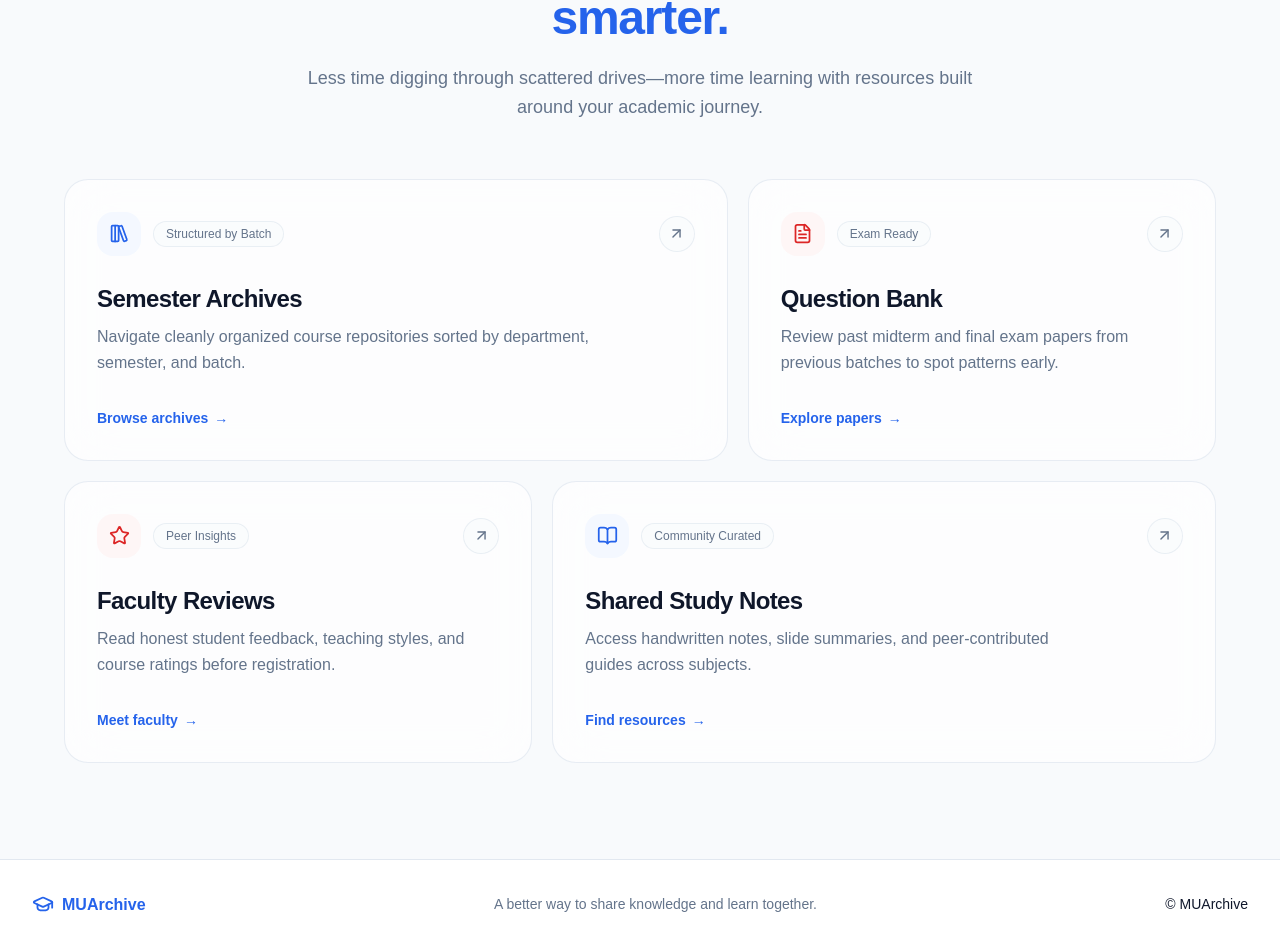
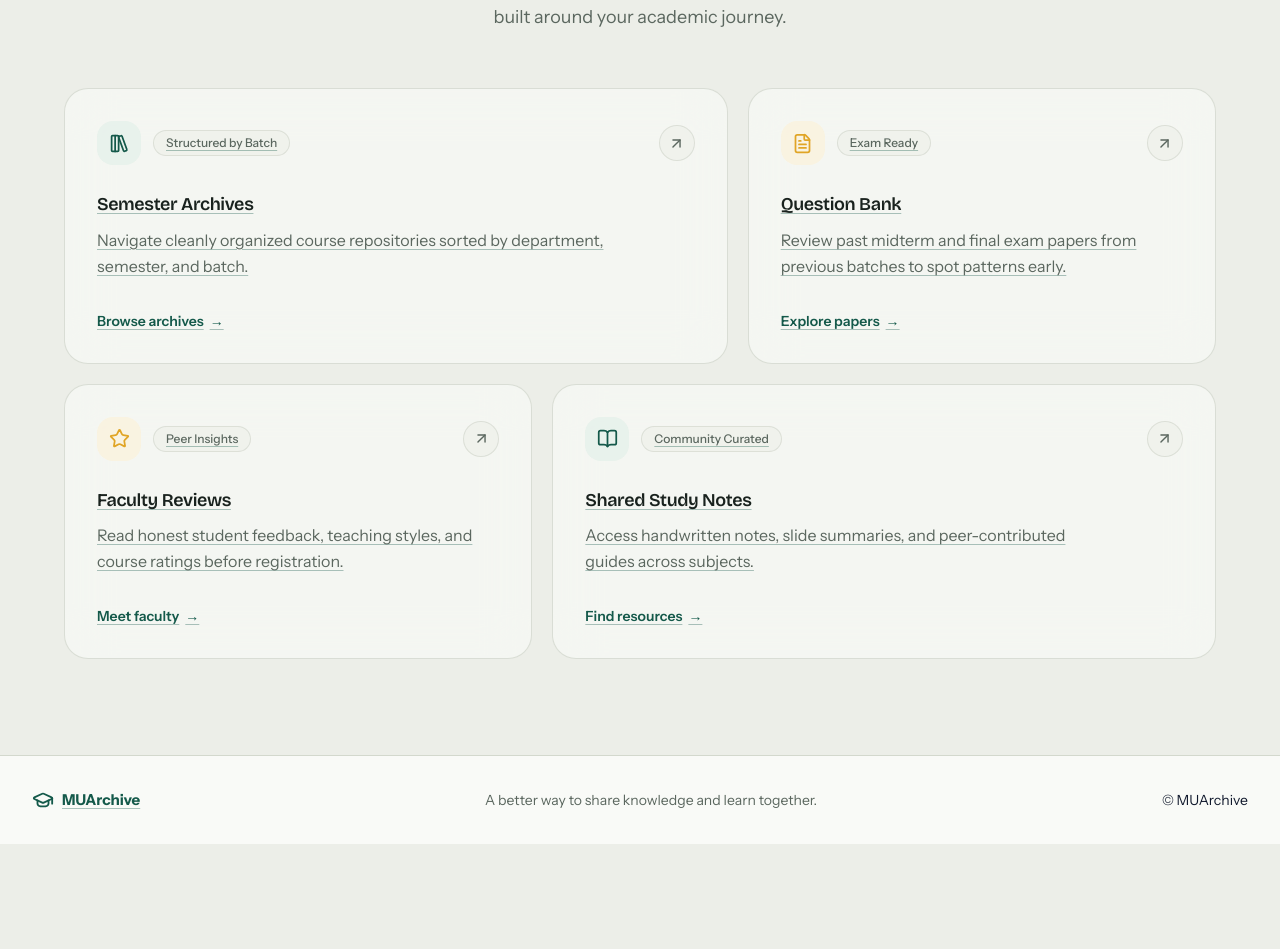
Before and after one commit to fah20im04/Metro-Archive, a Next.js app: page / in a window 1280 px wide. Shown: the part 967-1916 px from the top of the page. After the commit the page ends 1811 px from the top, so only its background shows below. Built offline with nearby package versions, Linux system fonts and the light colour scheme; no server answers.

Commit message:
redesigned ui

```diff
--- a/app/Components/Hero.tsx
+++ b/app/Components/Hero.tsx
@@ -73,7 +73,7 @@ export default function Hero() {
           </Link>
 
           <Link
-            href="/question-bank"
+            href="/questionBank"
             className="group inline-flex items-center gap-2 rounded-full border border-border/70 bg-surface/65 px-4 py-2 text-sm font-medium text-foreground backdrop-blur-md transition hover:border-primary/40 hover:bg-surface/90 hover:text-primary"
           >
             <FileText size={15} className="text-accent" />
--- a/app/globals.css
+++ b/app/globals.css
@@ -1,65 +1,91 @@
 @import "tailwindcss";
+
+/* =========================================
+   1. TOKENS
+   Palette: mineral green-grey paper, deep pine
+   primary, marigold accent, brick for danger.
+   Neutrals carry a slight green undertone so
+   nothing reads as default slate or pure grey.
+========================================= */
 
 :root {
   color-scheme: light;
 
-  /* Brand Colors */
-  --primary: #2563eb;
-  --primary-hover: #1d4ed8;
-  --primary-dark: #1e3a8a;
-  --primary-light: #eff6ff;
+  /* Brand */
+  --primary: #14594a;
+  --primary-hover: #0f4a3d;
+  --primary-dark: #0a3329;
+  --primary-light: #e3efe9;
 
-  --accent: #dc2626;
-  --accent-hover: #b91c1c;
-  --accent-light: #fef2f2;
+  --accent: #e0a526;
+  --accent-hover: #c98f16;
+  --accent-light: #fbf1d9;
+  --accent-foreground: #2a1d00;
 
-  /* Backgrounds */
-  --background: #f8fafc;
-  --surface: #ffffff;
-  --surface-secondary: #f1f5f9;
+  /* Surfaces */
+  --background: #eceee8;
+  --surface: #f9faf7;
+  --surface-secondary: #e2e5dd;
 
   /* Text */
-  --foreground: #0f172a;
-  --muted: #64748b;
-  --muted-foreground: #94a3b8;
+  --foreground: #19221e;
+  --muted: #5b675f;
+  --muted-foreground: #8a948c;
 
-  /* Borders */
-  --border: #e2e8f0;
-  --border-strong: #cbd5e1;
+  /* Lines */
+  --border: #d3d8cd;
+  --border-strong: #b6beb0;
 
-  /* Status Colors */
-  --success: #16a34a;
-  --success-light: #f0fdf4;
+  /* Status */
+  --success: #2f7d4f;
+  --success-light: #e1f0e6;
 
-  --warning: #d97706;
-  --warning-light: #fffbeb;
+  --warning: #b86e0b;
+  --warning-light: #f8ead2;
 
-  --danger: #dc2626;
-  --danger-light: #fef2f2;
+  --danger: #b3382c;
+  --danger-light: #f6e0dc;
 
-  --info: #0284c7;
-  --info-light: #f0f9ff;
+  --info: #2d6a86;
+  --info-light: #dfecf1;
 
-  /* UI Effects */
-  --radius: 0.75rem;
-  --shadow-sm: 0 1px 2px 0 rgb(15 23 42 / 0.05);
-  --shadow-md: 0 4px 12px -2px rgb(15 23 42 / 0.08);
-  --shadow-lg: 0 12px 28px -8px rgb(15 23 42 / 0.12);
+  /* Shape: tighter radii, borders do most of the work */
+  --radius: 0.5rem;
+  --radius-sm: 0.3125rem;
+  --radius-lg: 0.875rem;
 
-  /* Focus Ring */
-  --ring: #93c5fd;
+  /* Shadows are tinted with the ink colour, kept shallow */
+  --shadow-sm: 0 1px 0 0 rgb(25 34 30 / 0.04);
+  --shadow-md:
+    0 2px 6px -1px rgb(25 34 30 / 0.08), 0 1px 2px rgb(25 34 30 / 0.05);
+  --shadow-lg: 0 14px 32px -12px rgb(25 34 30 / 0.22);
+
+  --ring: #5aa592;
+
+  /* Type */
+  --tracking-display: -0.022em;
+  --measure: 66ch;
 }
 
 /* =========================================
-   2. TAILWIND CSS V4 THEME
+   2. TAILWIND V4 THEME
+   Same token names as before, so existing
+   utility classes (bg-primary, text-muted…)
+   keep working.
 ========================================= */
 
 @theme inline {
-  /* Fonts */
-  --font-sans: var(--font-geist-sans);
-  --font-mono: var(--font-geist-mono);
+  /* Fonts: set --font-body / --font-heading via next/font in layout.
+     Fallbacks apply if they are not loaded. */
+  --font-sans:
+    var(--font-body, "Instrument Sans"), ui-sans-serif, system-ui,
+    -apple-system, "Segoe UI", sans-serif;
+  --font-display:
+    var(--font-heading, "Bricolage Grotesque"),
+    var(--font-body, "Instrument Sans"), ui-sans-serif, system-ui, sans-serif;
+  --font-mono:
+    var(--font-geist-mono), ui-monospace, "SF Mono", Menlo, monospace;
 
-  /* Backgrounds and Text */
   --color-background: var(--background);
   --color-foreground: var(--foreground);
   --color-surface: var(--surface);
@@ -68,7 +94,6 @@
   --color-muted: var(--muted);
   --color-muted-foreground: var(--muted-foreground);
 
-  /* Brand Colors */
   --color-primary: var(--primary);
   --color-primary-hover: var(--primary-hover);
   --color-primary-dark: var(--primary-dark);
@@ -77,12 +102,11 @@
   --color-accent: var(--accent);
   --color-accent-hover: var(--accent-hover);
   --color-accent-light: var(--accent-light);
+  --color-accent-foreground: var(--accent-foreground);
 
-  /* Borders */
   --color-border: var(--border);
   --color-border-strong: var(--border-strong);
 
-  /* Status Colors */
   --color-success: var(--success);
   --color-success-light: var(--success-light);
 
@@ -95,7 +119,6 @@
   --color-info: var(--info);
   --color-info-light: var(--info-light);
 
-  /* Border Radius */
   --radius-card: var(--radius);
 }
 
@@ -106,47 +129,48 @@
 .dark {
   color-scheme: dark;
 
-  --background: #0b1120;
-  --surface: #111827;
-  --surface-secondary: #1e293b;
+  --background: #121815;
+  --surface: #19211d;
+  --surface-secondary: #232d28;
 
-  --foreground: #f1f5f9;
-  --muted: #94a3b8;
-  --muted-foreground: #64748b;
+  --foreground: #e8ece6;
+  --muted: #a0aba3;
+  --muted-foreground: #758079;
 
-  --border: #334155;
-  --border-strong: #475569;
+  --border: #2f3b35;
+  --border-strong: #44534b;
 
-  --primary: #60a5fa;
-  --primary-hover: #93c5fd;
-  --primary-dark: #3b82f6;
-  --primary-light: #172554;
+  --primary: #6fc2a9;
+  --primary-hover: #8fd3be;
+  --primary-dark: #4fa88d;
+  --primary-light: #17302a;
 
-  --accent: #f87171;
-  --accent-hover: #fca5a5;
-  --accent-light: #450a0a;
+  --accent: #f0bb45;
+  --accent-hover: #f6cd6c;
+  --accent-light: #3a2d0c;
+  --accent-foreground: #251a00;
 
-  --success: #4ade80;
-  --success-light: #052e16;
+  --success: #6cc58c;
+  --success-light: #14301f;
 
-  --warning: #fbbf24;
-  --warning-light: #451a03;
+  --warning: #e5a04a;
+  --warning-light: #38270e;
 
-  --danger: #f87171;
-  --danger-light: #450a0a;
+  --danger: #ee7e72;
+  --danger-light: #3d1b17;
 
-  --info: #38bdf8;
-  --info-light: #082f49;
+  --info: #6fb4d1;
+  --info-light: #142c38;
 
-  --ring: #3b82f6;
+  --ring: #6fc2a9;
 
-  --shadow-sm: 0 1px 2px 0 rgb(0 0 0 / 0.2);
-  --shadow-md: 0 4px 12px -2px rgb(0 0 0 / 0.25);
-  --shadow-lg: 0 12px 28px -8px rgb(0 0 0 / 0.35);
+  --shadow-sm: 0 1px 0 0 rgb(0 0 0 / 0.25);
+  --shadow-md: 0 2px 8px -1px rgb(0 0 0 / 0.35);
+  --shadow-lg: 0 16px 36px -12px rgb(0 0 0 / 0.5);
 }
 
 /* =========================================
-   4. GLOBAL RESET
+   4. BASE
 ========================================= */
 
 * {
@@ -156,29 +180,31 @@
 html {
   scroll-behavior: smooth;
   scroll-padding-top: 5rem;
+  -webkit-text-size-adjust: 100%;
 }
 
 body {
   min-height: 100vh;
+  min-height: 100dvh;
   margin: 0;
 
   background-color: var(--background);
   color: var(--foreground);
 
-  font-family: Arial, Helvetica, sans-serif;
-  font-size: 16px;
+  font-family: var(--font-sans);
+  font-size: 0.9375rem; /* 15px */
   line-height: 1.6;
+  font-feature-settings: "kern", "liga", "calt";
+  text-rendering: optimizeLegibility;
 
   -webkit-font-smoothing: antialiased;
   -moz-osx-font-smoothing: grayscale;
-
-  transition:
-    background-color 0.2s ease,
-    color 0.2s ease;
 }
 
 /* =========================================
-   5. HEADINGS AND TEXT
+   5. TYPOGRAPHY
+   Compact scale suited to a content-heavy app.
+   Tight display tracking, balanced wrapping.
 ========================================= */
 
 h1,
@@ -188,22 +214,73 @@ h4,
 h5,
 h6 {
   color: var(--foreground);
-  font-weight: 700;
-  line-height: 1.25;
+  font-family: var(--font-display);
+  font-weight: 600;
+  line-height: 1.15;
+  letter-spacing: var(--tracking-display);
+  text-wrap: balance;
+}
+
+h1 {
+  font-size: clamp(1.75rem, 1.4rem + 1.2vw, 2.25rem); /* 28 to 36px */
+  line-height: 1.1;
+  letter-spacing: -0.025em;
+}
+
+h2 {
+  font-size: clamp(1.375rem, 1.2rem + 0.7vw, 1.625rem); /* 22 to 26px */
+}
+
+h3 {
+  font-size: 1.125rem; /* 18px */
+  line-height: 1.3;
+}
+
+h4,
+h5,
+h6 {
+  font-size: 1rem; /* 16px */
+  line-height: 1.4;
+  letter-spacing: -0.01em;
 }
 
 p {
   color: inherit;
+  text-wrap: pretty;
+}
+
+small {
+  font-size: 0.8125rem;
 }
 
 a {
   color: var(--primary);
-  text-decoration: none;
-  transition: color 0.2s ease;
+  text-decoration: underline;
+  text-decoration-thickness: 1px;
+  text-decoration-color: color-mix(in srgb, currentColor 35%, transparent);
+  text-underline-offset: 0.2em;
+  transition:
+    color 0.15s ease,
+    text-decoration-color 0.15s ease;
 }
 
 a:hover {
   color: var(--primary-hover);
+  text-decoration-color: currentColor;
+}
+
+/* Links styled as buttons, nav items, or cards opt out of underlines */
+a.btn-primary,
+a.btn-accent,
+a.btn-quiet,
+nav a,
+a.card {
+  text-decoration: none;
+}
+
+hr {
+  border: 0;
+  border-top: 1px solid var(--border);
 }
 
 /* =========================================
@@ -211,30 +288,36 @@ a:hover {
 ========================================= */
 
 ::selection {
-  background-color: var(--primary);
-  color: #ffffff;
+  background-color: var(--accent);
+  color: var(--accent-foreground);
+}
+
+* {
+  scrollbar-width: thin;
+  scrollbar-color: var(--border-strong) transparent;
 }
 
 ::-webkit-scrollbar {
-  width: 8px;
-  height: 8px;
+  width: 10px;
+  height: 10px;
 }
 
 ::-webkit-scrollbar-track {
-  background-color: var(--background);
+  background: transparent;
 }
 
 ::-webkit-scrollbar-thumb {
   background-color: var(--border-strong);
   border-radius: 999px;
+  border: 3px solid var(--background);
 }
 
 ::-webkit-scrollbar-thumb:hover {
-  background-color: var(--muted);
+  background-color: var(--muted-foreground);
 }
 
 /* =========================================
-   7. FORM ELEMENTS
+   7. FORMS
 ========================================= */
 
 input,
@@ -242,6 +325,7 @@ textarea,
 select,
 button {
   font: inherit;
+  letter-spacing: inherit;
 }
 
 input,
@@ -249,7 +333,25 @@ textarea,
 select {
   color: var(--foreground);
   background-color: var(--surface);
-  border-color: var(--border);
+  border: 1px solid var(--border-strong);
+  border-radius: var(--radius-sm);
+  transition:
+    border-color 0.15s ease,
+    box-shadow 0.15s ease;
+}
+
+input:hover,
+textarea:hover,
+select:hover {
+  border-color: var(--muted-foreground);
+}
+
+input:focus,
+textarea:focus,
+select:focus {
+  outline: none;
+  border-color: var(--primary);
+  box-shadow: 0 0 0 3px color-mix(in srgb, var(--ring) 35%, transparent);
 }
 
 input::placeholder,
@@ -261,38 +363,52 @@ button {
   cursor: pointer;
 }
 
-button:disabled {
+button:disabled,
+[aria-disabled="true"] {
   cursor: not-allowed;
-  opacity: 0.6;
+  opacity: 0.5;
 }
 
 :focus-visible {
-  outline: 2px solid var(--ring);
-  outline-offset: 2px;
+  outline: 2px solid var(--primary);
+  outline-offset: 3px;
+  border-radius: 2px;
 }
 
 /* =========================================
-   8. REUSABLE UI CLASSES
+   8. SURFACES
+   Borders carry structure; shadow only
+   appears where something actually floats.
 ========================================= */
 
 .card {
   background-color: var(--surface);
   border: 1px solid var(--border);
   border-radius: var(--radius);
-  box-shadow: var(--shadow-sm);
 }
 
+/* Raised: menus, popovers, dialogs */
+.card-raised {
+  background-color: var(--surface);
+  border: 1px solid var(--border);
+  border-radius: var(--radius-lg);
+  box-shadow: var(--shadow-lg);
+}
+
+/* Interactive cards respond with a border change, not a lift */
 .card-hover {
   transition:
-    transform 0.2s ease,
-    box-shadow 0.2s ease,
-    border-color 0.2s ease;
+    border-color 0.15s ease,
+    background-color 0.15s ease;
 }
 
 .card-hover:hover {
-  transform: translateY(-2px);
-  border-color: var(--border-strong);
-  box-shadow: var(--shadow-md);
+  border-color: var(--primary);
+  background-color: color-mix(
+    in srgb,
+    var(--primary-light) 40%,
+    var(--surface)
+  );
 }
 
 .text-muted {
@@ -303,64 +419,77 @@ button:disabled {
   border-color: var(--border);
 }
 
+.prose-measure {
+  max-width: var(--measure);
+}
+
 /* =========================================
-   9. BUTTON STYLES
+   9. BUTTONS
+   Primary is pine, accent is marigold with
+   dark text (white on yellow fails contrast).
 ========================================= */
 
-.btn-primary {
+.btn-primary,
+.btn-accent,
+.btn-quiet {
   display: inline-flex;
   align-items: center;
   justify-content: center;
   gap: 0.5rem;
 
-  padding: 0.625rem 1.125rem;
-
-  background-color: var(--primary);
-  color: #ffffff;
+  padding: 0.5rem 1rem;
 
   border: 1px solid transparent;
-  border-radius: 0.625rem;
+  border-radius: var(--radius-sm);
 
-  font-weight: 600;
+  font-weight: 550;
+  font-size: 0.875rem; /* 14px */
+  line-height: 1.25;
+  letter-spacing: 0.005em;
+  white-space: nowrap;
 
   transition:
-    background-color 0.2s ease,
-    transform 0.2s ease;
+    background-color 0.15s ease,
+    border-color 0.15s ease,
+    color 0.15s ease;
+}
+
+.btn-primary {
+  background-color: var(--primary);
+  color: var(--surface);
 }
 
 .btn-primary:hover {
   background-color: var(--primary-hover);
-  color: #ffffff;
-}
-
-.btn-primary:active {
-  transform: scale(0.98);
+  color: var(--surface);
 }
 
 .btn-accent {
-  display: inline-flex;
-  align-items: center;
-  justify-content: center;
-  gap: 0.5rem;
-
-  padding: 0.625rem 1.125rem;
-
   background-color: var(--accent);
-  color: #ffffff;
-
-  border: 1px solid transparent;
-  border-radius: 0.625rem;
-
-  font-weight: 600;
-
-  transition:
-    background-color 0.2s ease,
-    transform 0.2s ease;
+  color: var(--accent-foreground);
 }
 
 .btn-accent:hover {
   background-color: var(--accent-hover);
-  color: #ffffff;
+  color: var(--accent-foreground);
+}
+
+/* Secondary: outlined, for the less important action in a pair */
+.btn-quiet {
+  background-color: transparent;
+  color: var(--foreground);
+  border-color: var(--border-strong);
+}
+
+.btn-quiet:hover {
+  background-color: var(--surface-secondary);
+  color: var(--foreground);
+}
+
+.btn-primary:active,
+.btn-accent:active,
+.btn-quiet:active {
+  transform: translateY(1px);
 }
 
 /* =========================================
--- a/app/layout.tsx
+++ b/app/layout.tsx
@@ -1,8 +1,32 @@
 import type { Metadata } from "next";
 import type { ReactNode } from "react";
+import {
+  Instrument_Sans,
+  Bricolage_Grotesque,
+  Geist_Mono,
+} from "next/font/google";
+
 import "./globals.css";
 import { Toaster } from "sonner";
 import ThemeProvider from "./Components/ThemeProvider";
+
+const body = Instrument_Sans({
+  subsets: ["latin"],
+  variable: "--font-body",
+  display: "swap",
+});
+
+const heading = Bricolage_Grotesque({
+  subsets: ["latin"],
+  variable: "--font-heading",
+  display: "swap",
+});
+
+const mono = Geist_Mono({
+  subsets: ["latin"],
+  variable: "--font-geist-mono",
+  display: "swap",
+});
 
 export const metadata: Metadata = {
   title: "MUArchive | University Archive",
@@ -12,7 +36,11 @@ export const metadata: Metadata = {
 
 export default function RootLayout({ children }: { children: ReactNode }) {
   return (
-    <html lang="en" suppressHydrationWarning>
+    <html
+      lang="en"
+      suppressHydrationWarning
+      className={`${body.variable} ${heading.variable} ${mono.variable}`}
+    >
       <body>
         <Toaster position="top-right" richColors closeButton duration={3000} />
         <ThemeProvider>{children}</ThemeProvider>
```
